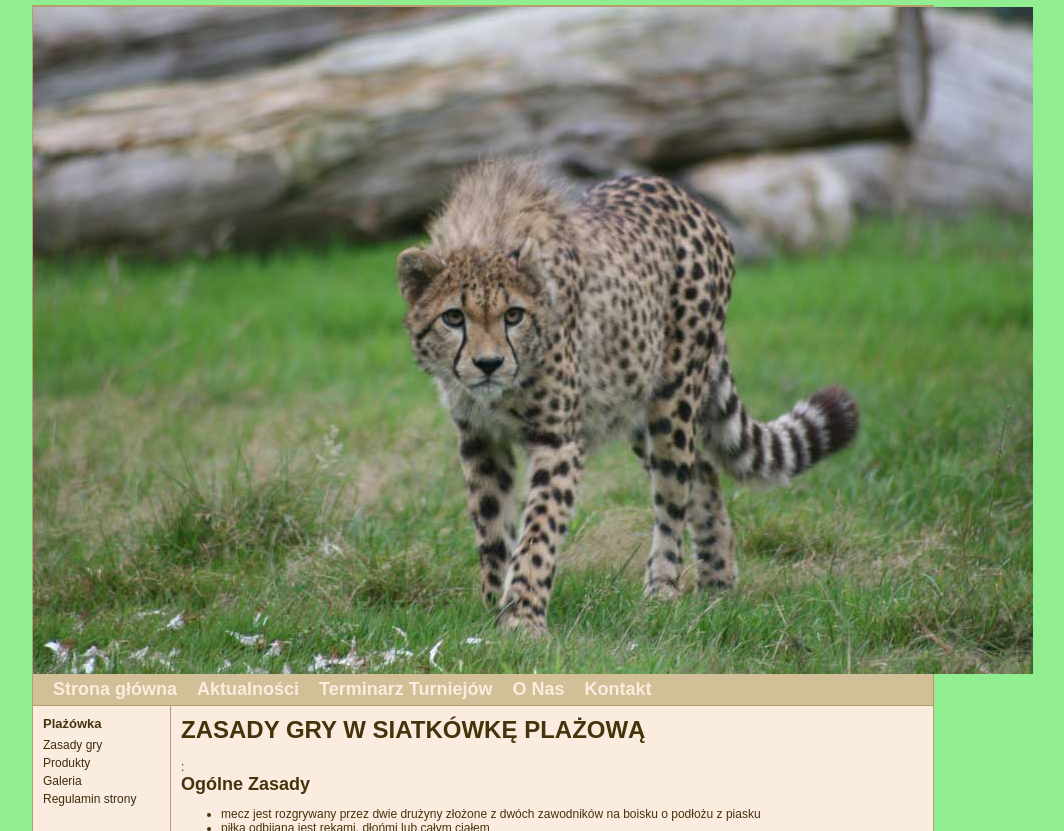
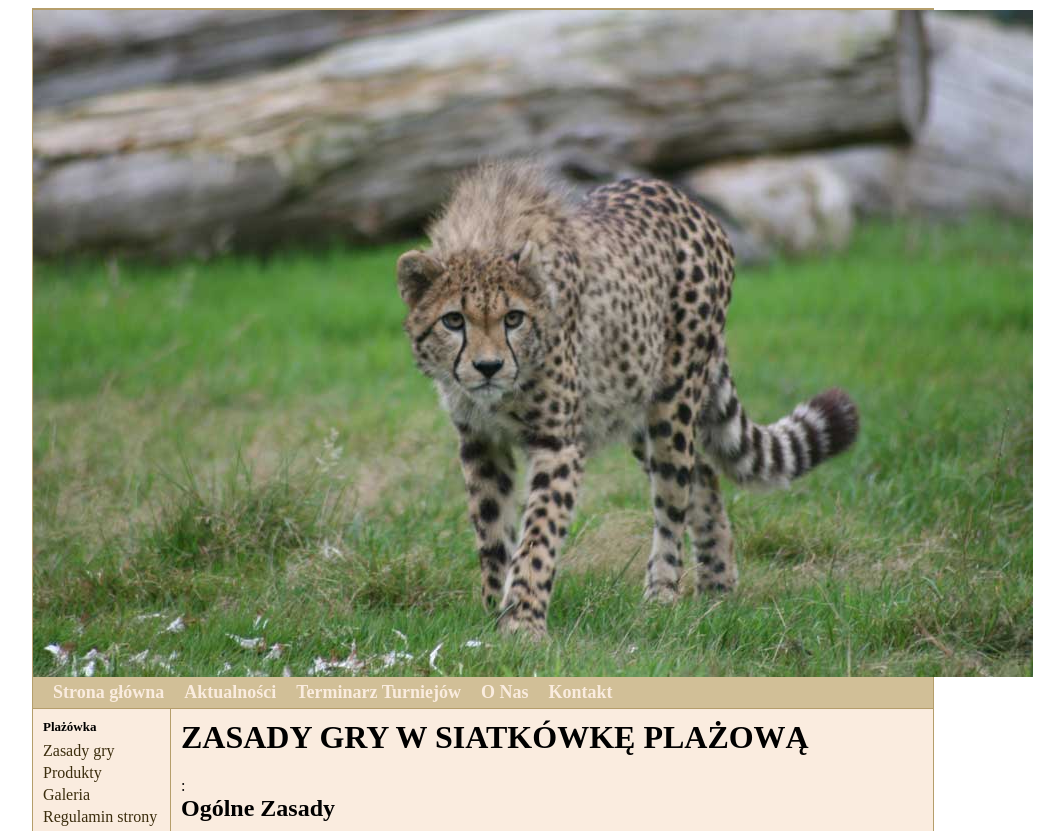
Before and after one commit to szopa333/lab2, a plain HTML site: page index.html in a window 1280 px wide. Shown: the top 831 px of the page, without its empty margins (157-1221 px from the left). Drawn offline with Linux system fonts and the light colour scheme.

Commit message:
Update zasadygry.css

```diff
--- a/zasadygry.css
+++ b/zasadygry.css
@@ -1,5 +1,8 @@
 @media screen and (min-width: 50px) {
-    body {
+    #kontener { width:100%;
+	    padding:0:
+	}
+
         background-color: lightgreen;
     }
 }
```
